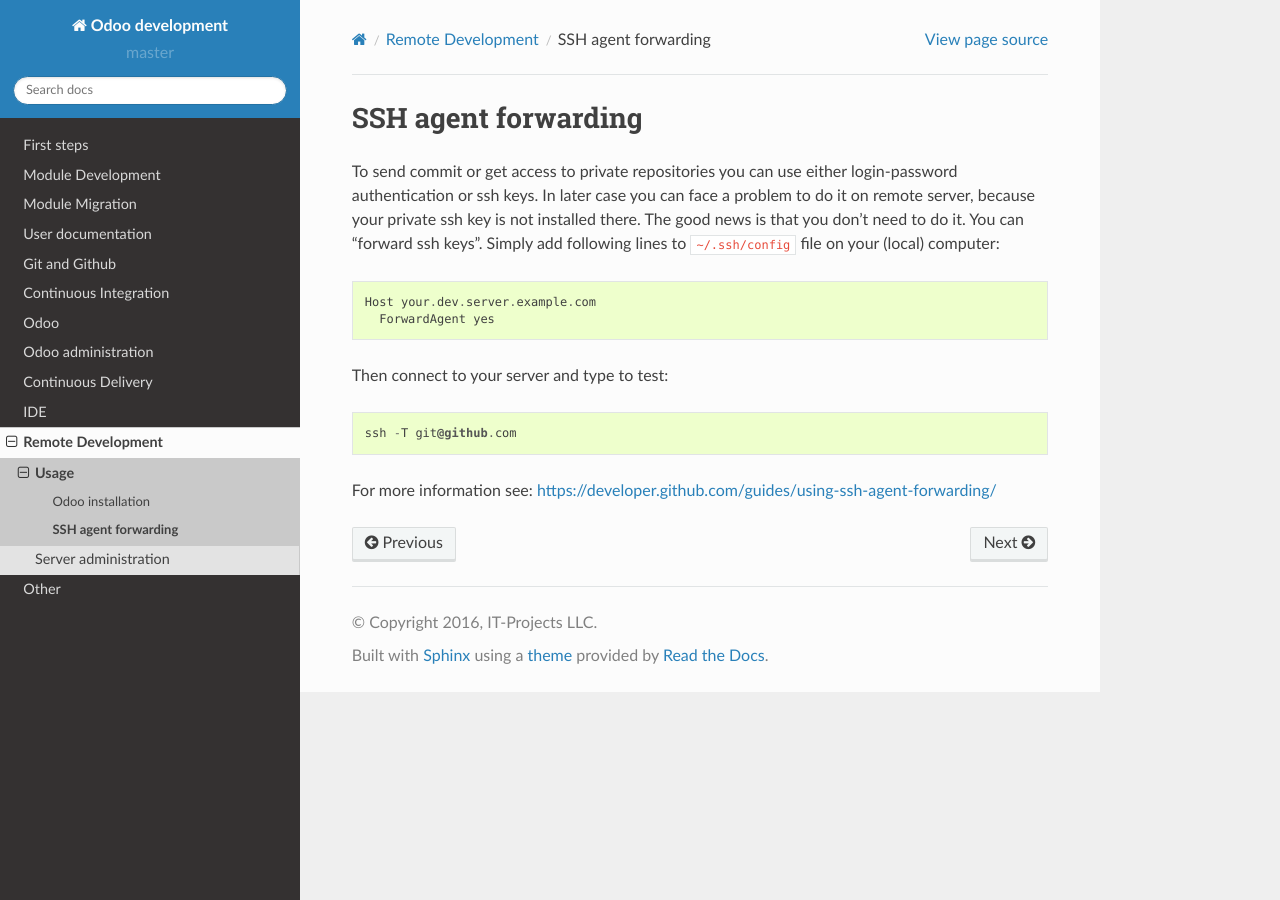
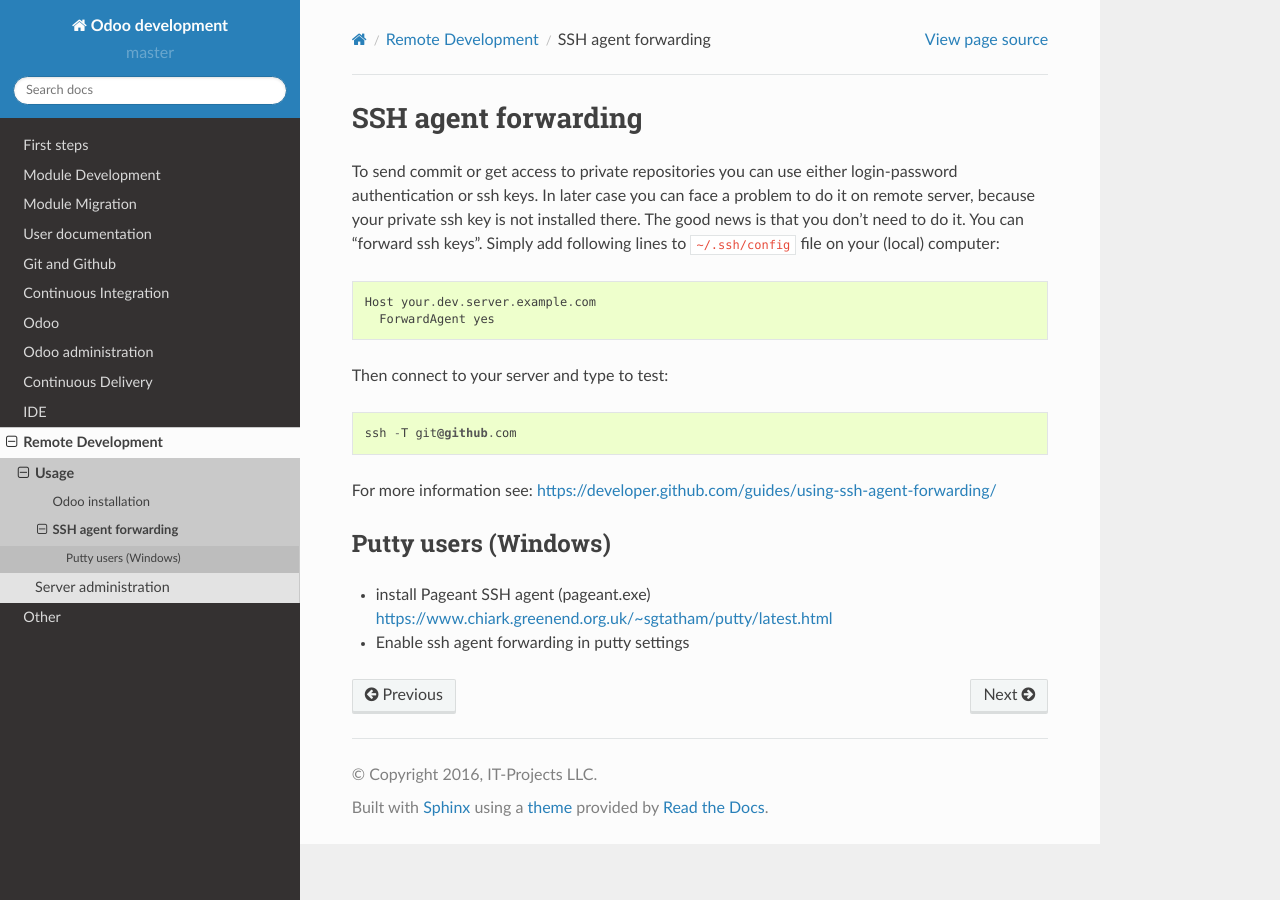
Before and after one commit to itpp-labs/odoo-development, a Sphinx documentation site: the page built from docs/remote-dev/ssh-forwarding.rst, in a window 1280 px wide. Built offline with Sphinx 7.4.7 and the Read the Docs theme 2.0.0, drawn with Linux system fonts in a browser that asks for light colours; pages that are not in the unit, such as notebooks, are missing from menus.

Commit message:
ssh agent forwarding on windows

```diff
--- a/docs/remote-dev/ssh-forwarding.rst
+++ b/docs/remote-dev/ssh-forwarding.rst
@@ -13,3 +13,9 @@ Then connect to your server and type to test::
     ssh -T git@github.com
 
 For more information see: https://developer.github.com/guides/using-ssh-agent-forwarding/
+
+Putty users (Windows)
+=====================
+
+* install  Pageant SSH agent (pageant.exe) https://www.chiark.greenend.org.uk/~sgtatham/putty/latest.html
+* Enable ssh agent forwarding in putty settings
```
